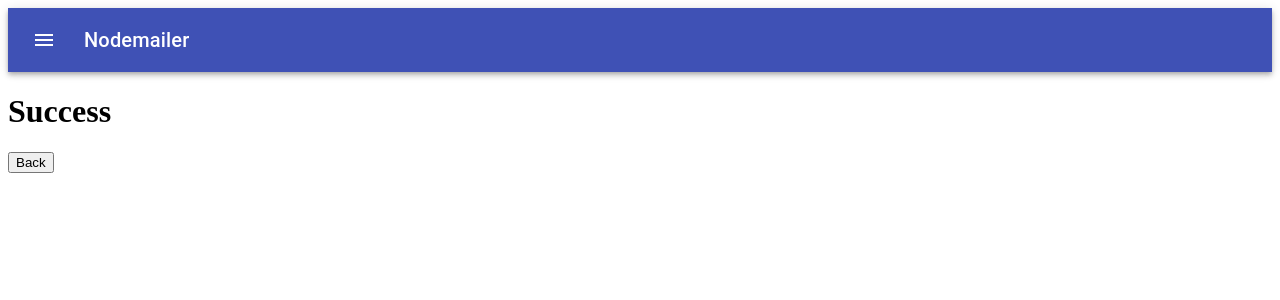
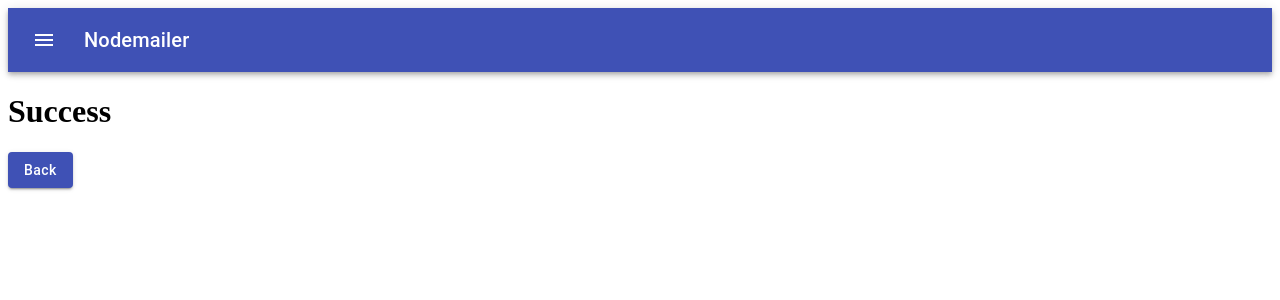
Before and after one commit to Imraan-Hendricks/nodemailer-react-express, a React (Create React App) app in the folder client/: page / in a window 1280 px wide. Both pictures are taken after a click on the button "Submit". Shown: the top 300 px of the page. Built offline with nearby package versions, Linux system fonts and the light colour scheme.

Commit message:
(client): added form success component

```diff
--- a/client/src/components/form-success.jsx
+++ b/client/src/components/form-success.jsx
@@ -1,10 +1,20 @@
 import React from 'react';
+import { Button } from '@material-ui/core';
+import { useFormSuccessStyles } from '../styles/form-success-styles';
 
 export const FormSuccess = (props) => {
+  const classes = useFormSuccessStyles();
+
   return (
     <div>
       <h1>Success</h1>
-      <button onClick={() => props.setState('email')}>Back</button>
+      <Button
+        classes={{ contained: classes.button }}
+        variant='contained'
+        color='primary'
+        onClick={() => props.setState('email')}>
+        Back
+      </Button>
     </div>
   );
 };
--- /dev/null
+++ b/client/src/styles/form-success-styles.js
@@ -0,0 +1,9 @@
+import { makeStyles } from '@material-ui/core/styles';
+
+const useFormSuccessStyles = makeStyles({
+  button: {
+    textTransform: 'none',
+  },
+});
+
+export { useFormSuccessStyles };
```
